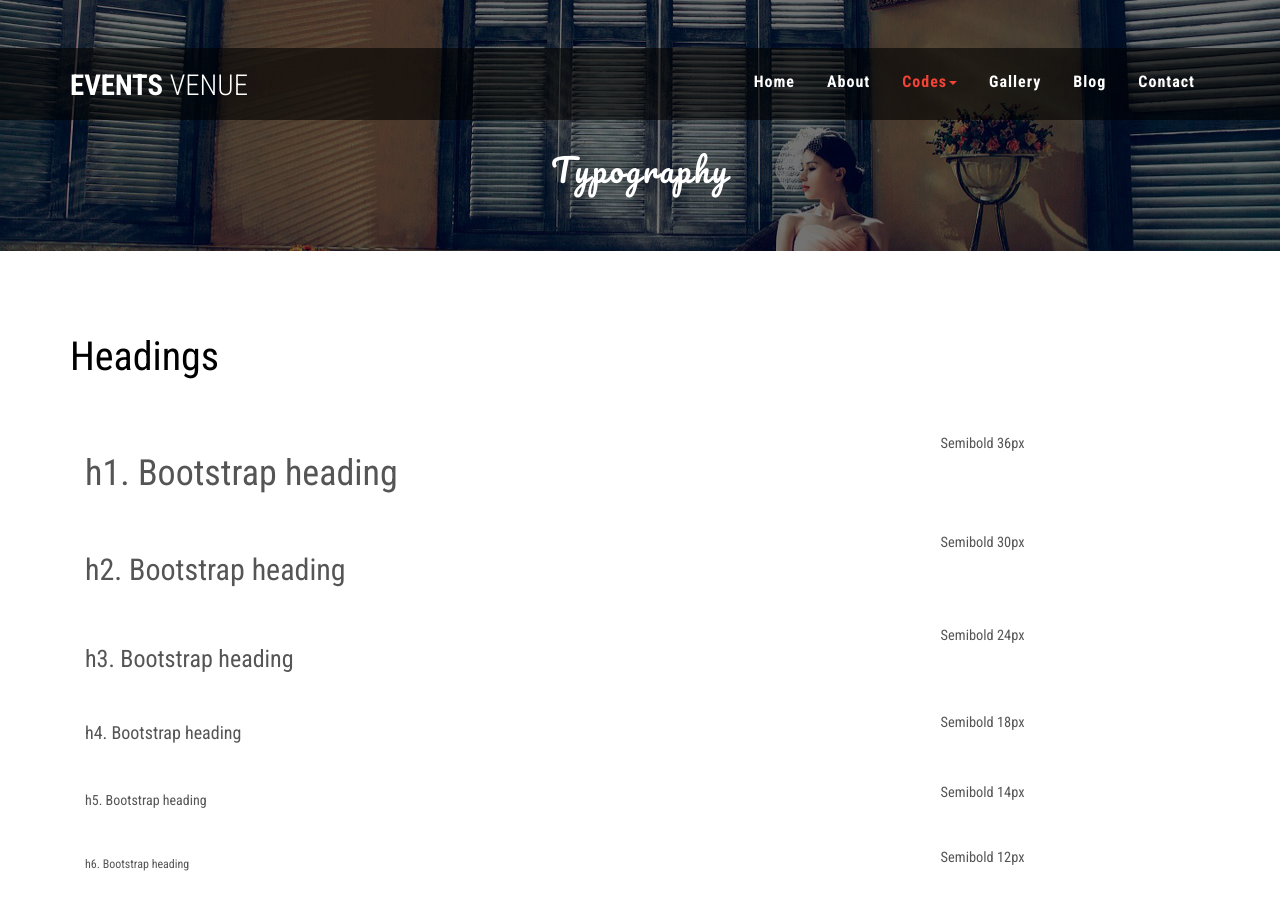
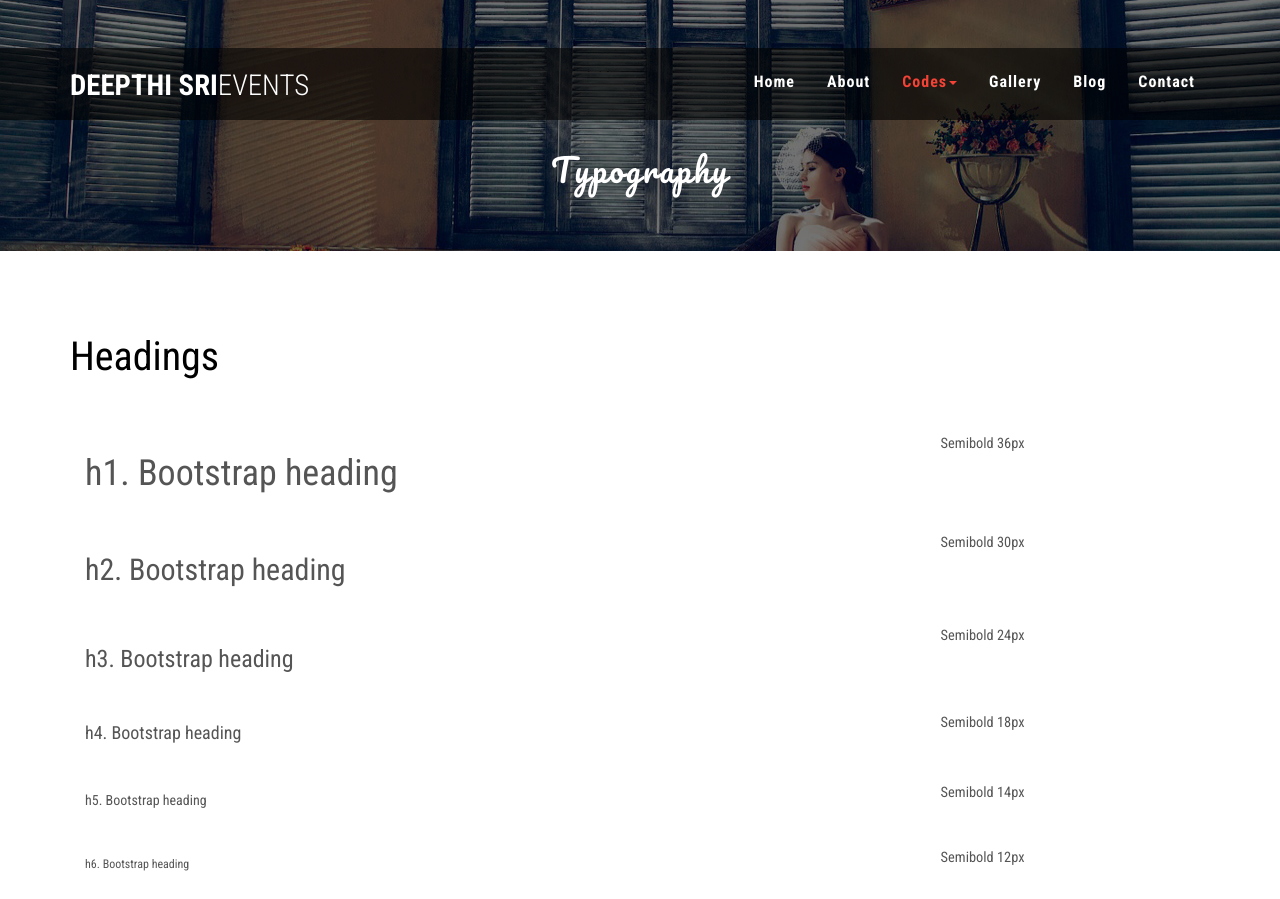
Before and after one commit to Deepthisripenchala/Deepthi-Sri-Events-, a plain HTML site: page typography.html in a window 1280 px wide. Shown: the top 899 px of the page. Drawn offline with Linux system fonts and the light colour scheme.

Commit message:
Update typography.html

```diff
--- a/typography.html
+++ b/typography.html
@@ -1,13 +1,13 @@
-<!--A Design by W3layouts
-Author: W3layout
-Author URL: http://w3layouts.com
+<!--A Design by Pulaparthi Penchala Deepthi Sri
+Author: Pulaparthi Penchala Deepthi Sri
+Author URL: https://www.linkedin.com/in/pulaparthi-penchala-deepthi-sri-078095254/
 License: Creative Commons Attribution 3.0 Unported
 License URL: http://creativecommons.org/licenses/by/3.0/
 -->
 <!DOCTYPE html>
 <html lang="en">
 <head>
-<title>Events Venue a Wedding Category Bootstrap responsive Website Template | Typography :: w3layouts</title>
+<title>Events Venue a Wedding Category Bootstrap responsive Website Template | Typography :: Pulaparthi Penchala Deepthi Sri</title>
 <meta name="viewport" content="width=device-width, initial-scale=1">
 <meta http-equiv="Content-Type" content="text/html; charset=utf-8" />
 <meta name="keywords" content="Events Venue Responsive web template, Bootstrap Web Templates, Flat Web Templates, Android Compatible web template,
@@ -45,7 +45,7 @@ Smartphone Compatible web template, free webdesigns for Nokia, Samsung, LG, Sony
 				<div class="header-left">
 					<div class="w3layouts-logo">
 						<h1>
-							<a href="index.html">Events <span>Venue</span></a>
+							<a href="index.html">Deepthi Sri<span>Events</span></a>
 						</h1>
 					</div>
 				</div>
```
